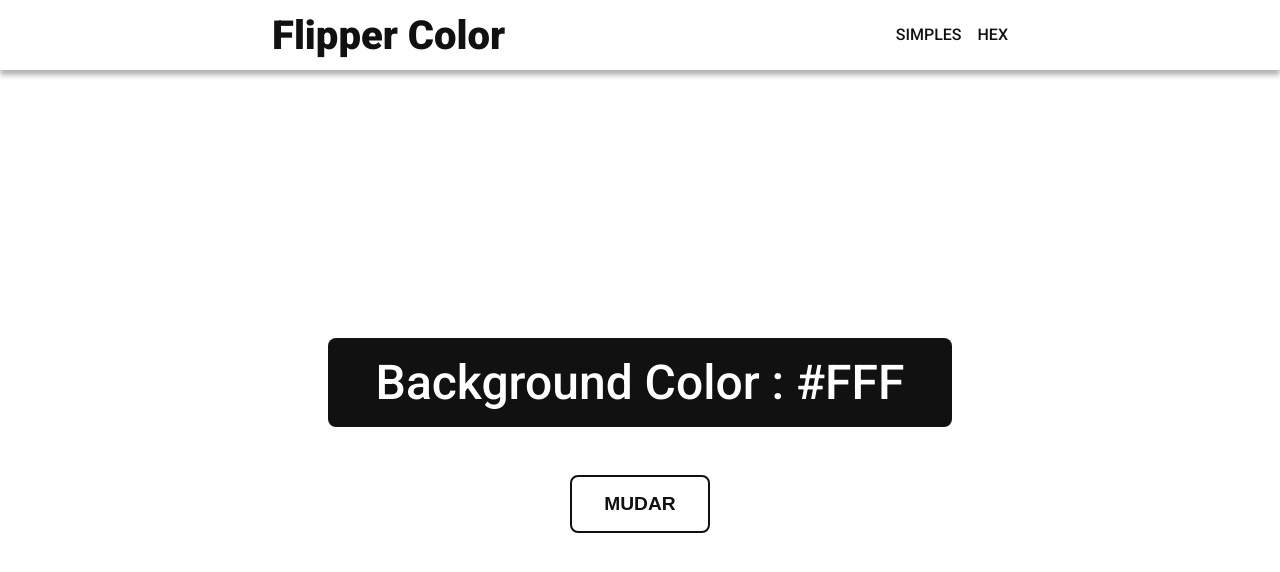
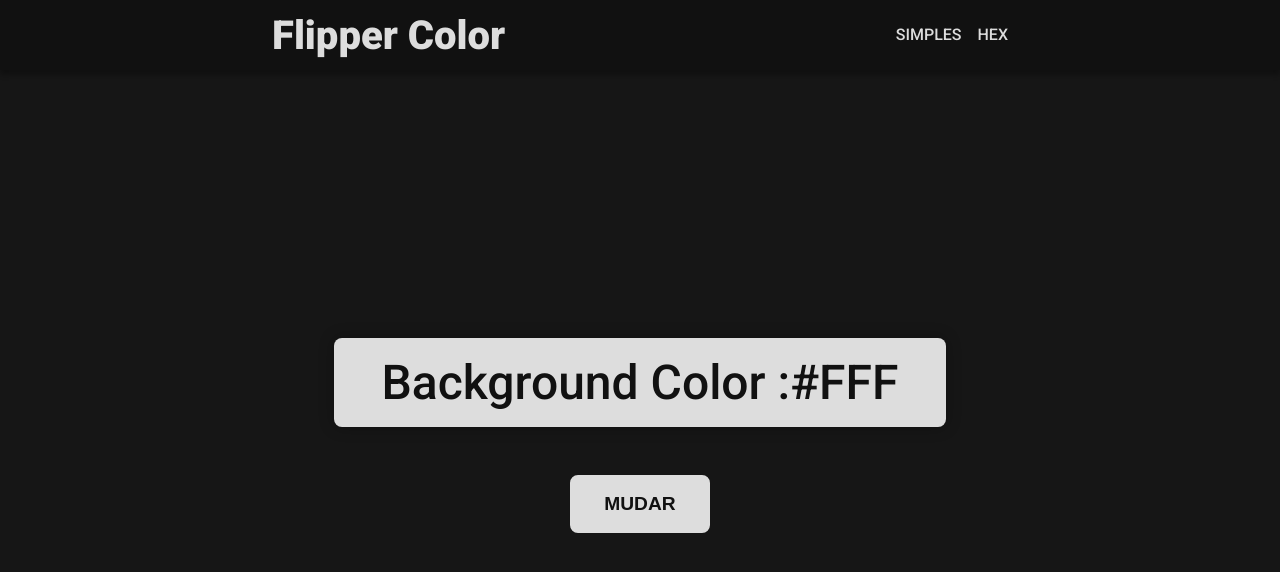
Before and after one commit to jefersonsann/mudar-cor-background, a plain HTML site: page index.html in a window 1280 px wide. Drawn offline with Linux system fonts and the light colour scheme.

Commit message:
Correçoes de bugs

```diff
--- a/css/style.css
+++ b/css/style.css
@@ -1,5 +1,9 @@
 @import url('https://fonts.googleapis.com/css2?family=Roboto:wght@100;500;900&display=swap');
 
+:root {
+  --primary: #111;
+  --secundary: #ddd;
+}
 * {
   margin: 0;
   padding: 0;
@@ -11,14 +15,15 @@ a {
 }
 
 body {
-  color: #ddd;
+  color: var(--secundary);
   font-family: 'Roboto', sans-serif;
+  background-color: #161616;
 }
 
 header {
-  color: #111;
+  color: var(--secundary);
   box-shadow: 0 5px 5px rgba(0, 0, 0, 0.3);
-  background-color: #fff;
+  background-color: var(--primary);
 }
 
 .nav {
@@ -43,7 +48,7 @@ header {
 }
 
 .nav__links a {
-  color: #111;
+  color: var(--secundary);
   text-transform: uppercase;
 }
 
@@ -52,7 +57,7 @@ header {
   display: block;
   width: 0;
   height: 2px;
-  background-color: #111;
+  background-color: var(--secundary);
   transition: all 0.3s ease-in-out;
 }
 
@@ -75,16 +80,16 @@ main {
 }
 
 .btn__colors {
-  color: #111;
-  border: 2px solid #111;
-  border-radius: 0.5rem;
-  background-color: transparent;
-  outline: none;
-  padding: 1rem 2rem;
   font-size: 1.2rem;
   font-weight: 700;
+  text-transform: uppercase;
+  color: var(--primary);
   margin-top: 3rem;
-  text-transform: uppercase;
+  padding: 1rem 2rem;
+  border-radius: 0.5rem;
+  border: 2px solid var(--secundary);
+  background-color: var(--secundary);
+  outline: none;
   cursor: pointer;
 }
 
@@ -102,16 +107,19 @@ main {
 }
 
 .btn__colors:hover {
-  color: #fff;
-  background-color: #111;
 }
 
 .backColor {
+  display: flex;
+  flex-wrap: wrap;
+  align-items: center;
+  justify-content: center;
   font-size: 3rem;
-  color: white;
+  color: var(--primary);
   padding: 1rem 3rem;
   border-radius: 0.5rem;
-  background-color: #111;
+  box-shadow: 0 0 15px rgba(0, 0, 0, 0.3);
+  background-color: var(--secundary);
 }
 
 .backColor span {
@@ -123,6 +131,7 @@ main {
     font-size: 1.5rem;
   }
   .backColor {
+    margin: 0 1rem;
     font-size: 1.5rem;
     padding: 1rem 2rem;
   }
--- a/js/hex.js
+++ b/js/hex.js
@@ -3,6 +3,7 @@ const hex = [0, 1, 2, 3, 4, 5, 6, 7, 8, 9, 'A', 'B', 'C', 'D', 'E', 'F'];
 // Pegando botão e texto da cor
 const btn = document.getElementById('btn');
 const color = document.querySelector('.color');
+const title = document.querySelector('.nav__title');
 
 // Logica ao click botão
 btn.addEventListener('click', (e) => {
@@ -19,6 +20,8 @@ btn.addEventListener('click', (e) => {
   color.style.color = hexColor;
   // Colocando o valor retornado no Bg body
   document.body.style.backgroundColor = hexColor;
+  // Colocando cor no title page
+  title.style.color = hexColor;
 });
 
 // Pegando os 6 irems no array randomicamente
--- a/js/main.js
+++ b/js/main.js
@@ -11,6 +11,7 @@ const colors = [
 // Pegando botão e texto da cor
 const btn = document.querySelector('#btn');
 const color = document.querySelector('.color');
+const title = document.querySelector('.nav__title');
 
 btn.addEventListener('click', (e) => {
   e.preventDefault();
@@ -22,6 +23,8 @@ btn.addEventListener('click', (e) => {
   color.textContent = colors[randomNumber];
   // Colocando o valor como cor do texto
   color.style.color = colors[randomNumber];
+  // Colocando cor no title page
+  title.style.color = colors[randomNumber];
 });
 
 // Pegando 1 item aleatorio no array
```
